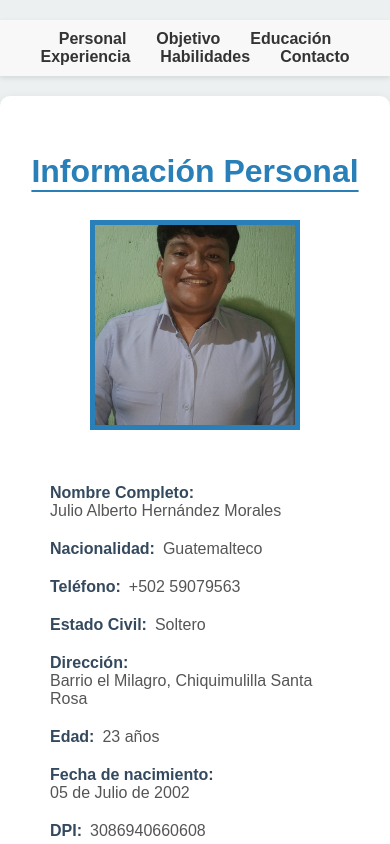
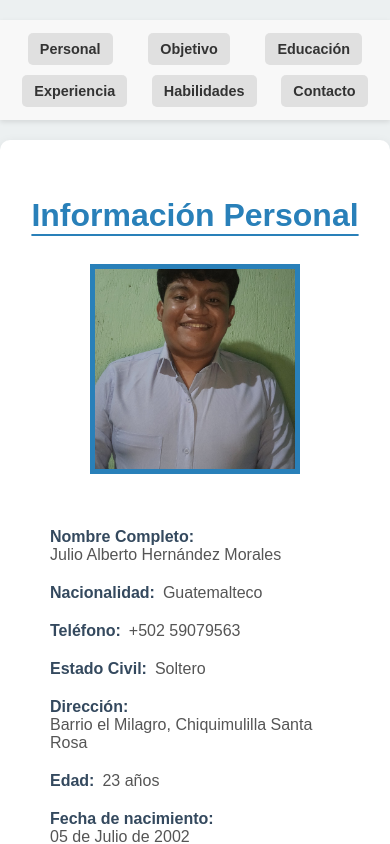
Before and after one commit to Aljulio/curriculum-vitae-react, a React (Create React App) app: page / in a window 390 px wide. Shown: the top 844 px of the page. Built offline with nearby package versions, Linux system fonts and the light colour scheme.

Commit message:
Mejorar responsividad de la barra de navegacion en movil

```diff
--- a/src/components/Navegacion/Navegacion.css
+++ b/src/components/Navegacion/Navegacion.css
@@ -3,10 +3,7 @@
   background-color: #f8f8f8; /* Un color de fondo claro para la barra */
   padding: 10px 0;
   box-shadow: 0 2px 5px rgba(0,0,0,0.1); /* Sombra sutil para que se vea elevada */
-  /* margin-bottom: 20px;  // Puedes ajustar o quitar este margen si no es necesario */
   text-align: center; /* Centrar los elementos de la lista */
-
-  /* ¡PROPIEDADES AÑADIDAS PARA HACERLA FIJA! */
   position: sticky; /* Hace que el elemento se "pegue" cuando se desplaza */
   top: 0;           /* Se pegará en la parte superior de la ventana del navegador */
   z-index: 1000;    /* Asegura que la barra esté por encima de otros contenidos */
@@ -27,12 +24,42 @@
 
 .main-nav a {
   text-decoration: none; /* Quitar el subrayado de los enlaces */
-  color: #333; /* Color del texto de los enlaces */
+  color: #333; /* Color del texto del texto de los enlaces */
   font-weight: bold;
   padding: 5px 0;
   transition: color 0.3s ease; /* Transición suave para el color */
+  display: block; /* Hace que el área de clic sea más grande */
 }
 
 .main-nav a:hover {
   color: #007bff; /* Color al pasar el ratón (puedes ajustar este azul) */
 }
+
+/* --- Ajustes para dispositivos móviles (pantallas de 768px o menos) --- */
+@media (max-width: 768px) {
+  .main-nav {
+    padding: 8px 0; /* Un poco menos de padding vertical para pantallas pequeñas */
+  }
+
+  .main-nav li {
+    margin: 5px 8px; /* Reducir el margen horizontal y añadir un poco de margen vertical */
+  }
+
+  .main-nav a {
+    font-size: 0.9em; /* Reducir un poco el tamaño de la fuente */
+    padding: 8px 12px; /* Aumentar el padding para hacer el área de clic más grande */
+    border-radius: 5px; /* Añadir esquinas redondeadas a los botones */
+    background-color: #e0e0e0; /* Un fondo suave para cada botón */
+    color: #333; /* Color del texto de los enlaces */
+  }
+
+  .main-nav a:hover {
+    background-color: #d0d0d0; /* Cambiar el fondo al pasar el ratón */
+    color: #007bff; /* Color del texto al pasar el ratón */
+  }
+
+  .main-nav ul {
+    justify-content: space-around; /* Distribuir los elementos de manera más uniforme */
+    padding: 0 10px; /* Añadir padding horizontal al ul para evitar que los botones toquen los bordes */
+  }
+}
```
